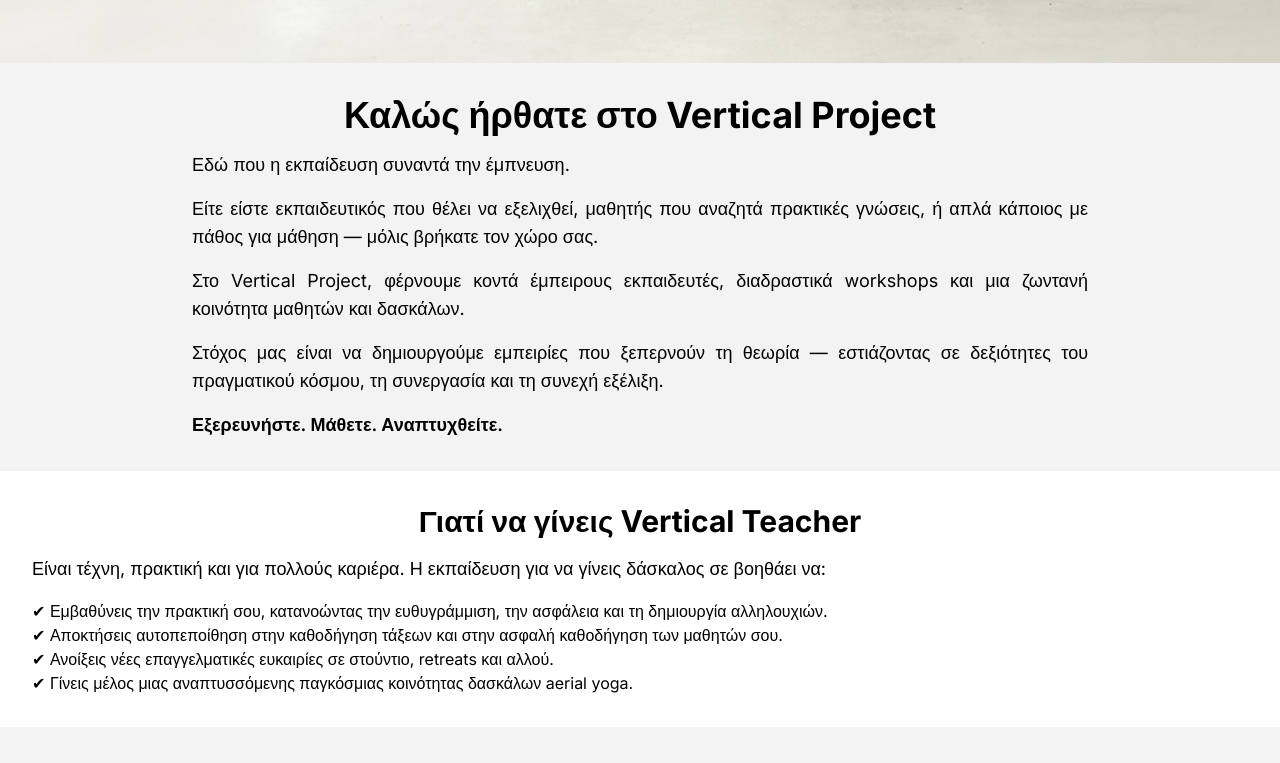
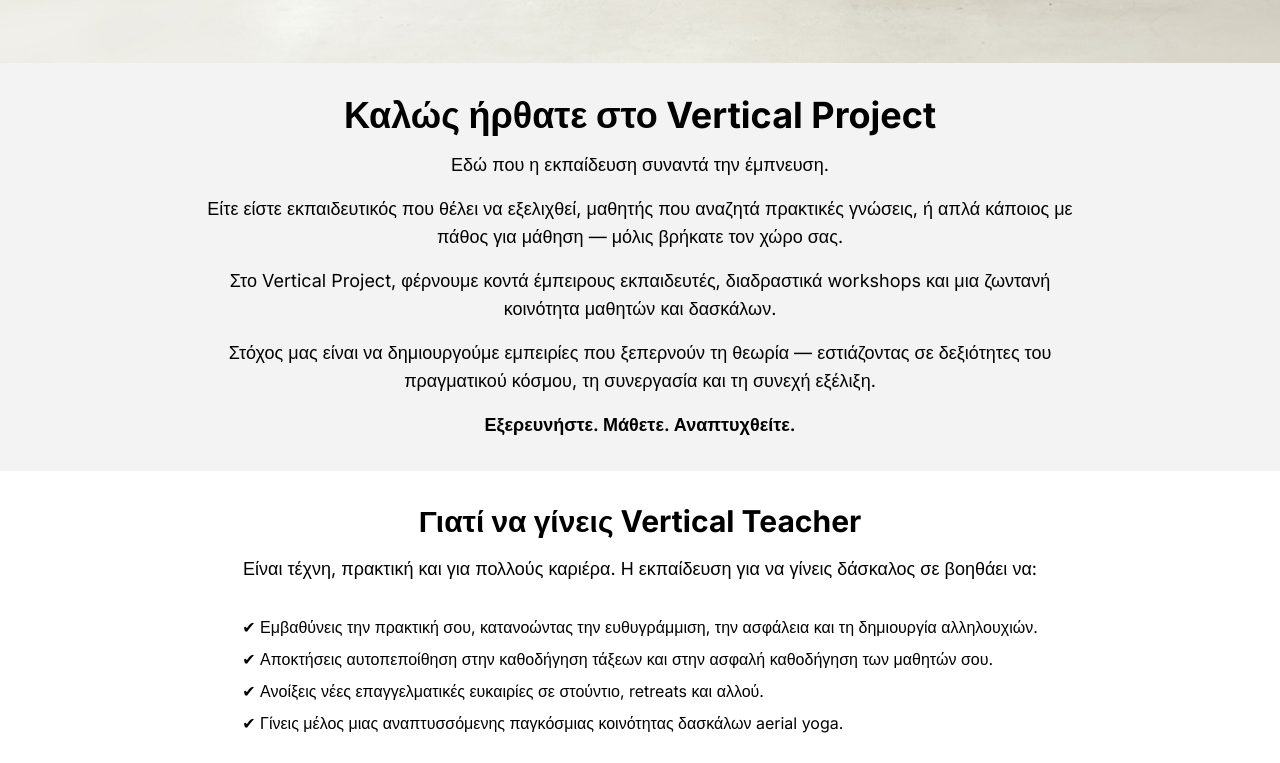
Before and after one commit to Tsagiannoudis/vertical-project, a Next.js app: page / in a window 1280 px wide. Shown: the part 737-1500 px from the top of the page. Built offline with nearby package versions, Linux system fonts and the light colour scheme.

Commit message:
css text fixed

```diff
--- a/src/components/home/WelcomeSection.tsx
+++ b/src/components/home/WelcomeSection.tsx
@@ -1,22 +1,28 @@
 const WelcomeSection = () => {
   return (
-    <section className="w-full mx-auto p-8 bg-[#F3F3F3]">
-      <div className="container mx-auto text-black">
+    <section className="w-full mx-auto p-4 sm:p-8 bg-[#F3F3F3]">
+      <div className="container mx-auto text-center text-black">
         <h1 className="text-4xl font-bold text-center">
           Καλώς ήρθατε στο Vertical Project
         </h1>
         <div className="max-w-4xl mx-auto mt-4 space-y-4">
-          <p className="text-lg  text-justify">
+          <p className="text-lg">
             Εδώ που η εκπαίδευση συναντά την έμπνευση.
           </p>
-          <p className="text-lg text-justify">
-            Είτε είστε εκπαιδευτικός που θέλει να εξελιχθεί, μαθητής που αναζητά πρακτικές γνώσεις, ή απλά κάποιος με πάθος για μάθηση — μόλις βρήκατε τον χώρο σας.
+          <p className="text-lg">
+            Είτε είστε εκπαιδευτικός που θέλει να εξελιχθεί, μαθητής που αναζητά
+            πρακτικές γνώσεις, ή απλά κάποιος με πάθος για μάθηση — μόλις
+            βρήκατε τον χώρο σας.
           </p>
-          <p className="text-lg text-justify">
-            Στο Vertical Project, φέρνουμε κοντά έμπειρους εκπαιδευτές, διαδραστικά workshops και μια ζωντανή κοινότητα μαθητών και δασκάλων.
+          <p className="text-lg">
+            Στο Vertical Project, φέρνουμε κοντά έμπειρους εκπαιδευτές,
+            διαδραστικά workshops και μια ζωντανή κοινότητα μαθητών και
+            δασκάλων.
           </p>
-          <p className="text-lg text-justify">
-            Στόχος μας είναι να δημιουργούμε εμπειρίες που ξεπερνούν τη θεωρία — εστιάζοντας σε δεξιότητες του πραγματικού κόσμου, τη συνεργασία και τη συνεχή εξέλιξη.
+          <p className="text-lg">
+            Στόχος μας είναι να δημιουργούμε εμπειρίες που ξεπερνούν τη θεωρία —
+            εστιάζοντας σε δεξιότητες του πραγματικού κόσμου, τη συνεργασία και
+            τη συνεχή εξέλιξη.
           </p>
           <p className="text-lg font-semibold">
             Εξερευνήστε. Μάθετε. Αναπτυχθείτε.
--- a/src/components/home/WhyToBecomeATeacher.tsx
+++ b/src/components/home/WhyToBecomeATeacher.tsx
@@ -1,18 +1,31 @@
 const WhyToBecomeATeacher = () => {
   return (
-    <section className="w-full mx-auto p-8">
-      <div className="container mx-auto text-black">
+    <section className="w-full mx-auto p-4 sm:p-8">
+      <div className="container mx-auto text-center text-black">
         <h2 className="text-3xl font-bold text-center">
           Γιατί να γίνεις Vertical Teacher
         </h2>
-        <p className="text-lg  text-justify mt-4 mb-4">
-          Είναι τέχνη, πρακτική και για πολλούς καριέρα. Η εκπαίδευση για να γίνεις δάσκαλος σε βοηθάει να:
+        <p className="text-lg mt-4 mb-4 max-w-4xl mx-auto">
+          Είναι τέχνη, πρακτική και για πολλούς καριέρα. Η εκπαίδευση για να
+          γίνεις δάσκαλος σε βοηθάει να:
         </p>
-        <ul className=" text-justify inline-block ">
-          <li>✔ Εμβαθύνεις την πρακτική σου, κατανοώντας την ευθυγράμμιση, την ασφάλεια και τη δημιουργία αλληλουχιών.</li>
-          <li>✔ Αποκτήσεις αυτοπεποίθηση στην καθοδήγηση τάξεων και στην ασφαλή καθοδήγηση των μαθητών σου.</li>
-          <li>✔ Ανοίξεις νέες επαγγελματικές ευκαιρίες σε στούντιο, retreats και αλλού.</li>
-          <li>✔ Γίνεις μέλος μιας αναπτυσσόμενης παγκόσμιας κοινότητας δασκάλων aerial yoga.</li>
+        <ul className="text-left inline-block mt-4 space-y-2">
+          <li>
+            ✔ Εμβαθύνεις την πρακτική σου, κατανοώντας την ευθυγράμμιση, την
+            ασφάλεια και τη δημιουργία αλληλουχιών.
+          </li>
+          <li>
+            ✔ Αποκτήσεις αυτοπεποίθηση στην καθοδήγηση τάξεων και στην ασφαλή
+            καθοδήγηση των μαθητών σου.
+          </li>
+          <li>
+            ✔ Ανοίξεις νέες επαγγελματικές ευκαιρίες σε στούντιο, retreats και
+            αλλού.
+          </li>
+          <li>
+            ✔ Γίνεις μέλος μιας αναπτυσσόμενης παγκόσμιας κοινότητας δασκάλων
+            aerial yoga.
+          </li>
         </ul>
       </div>
     </section>
```
